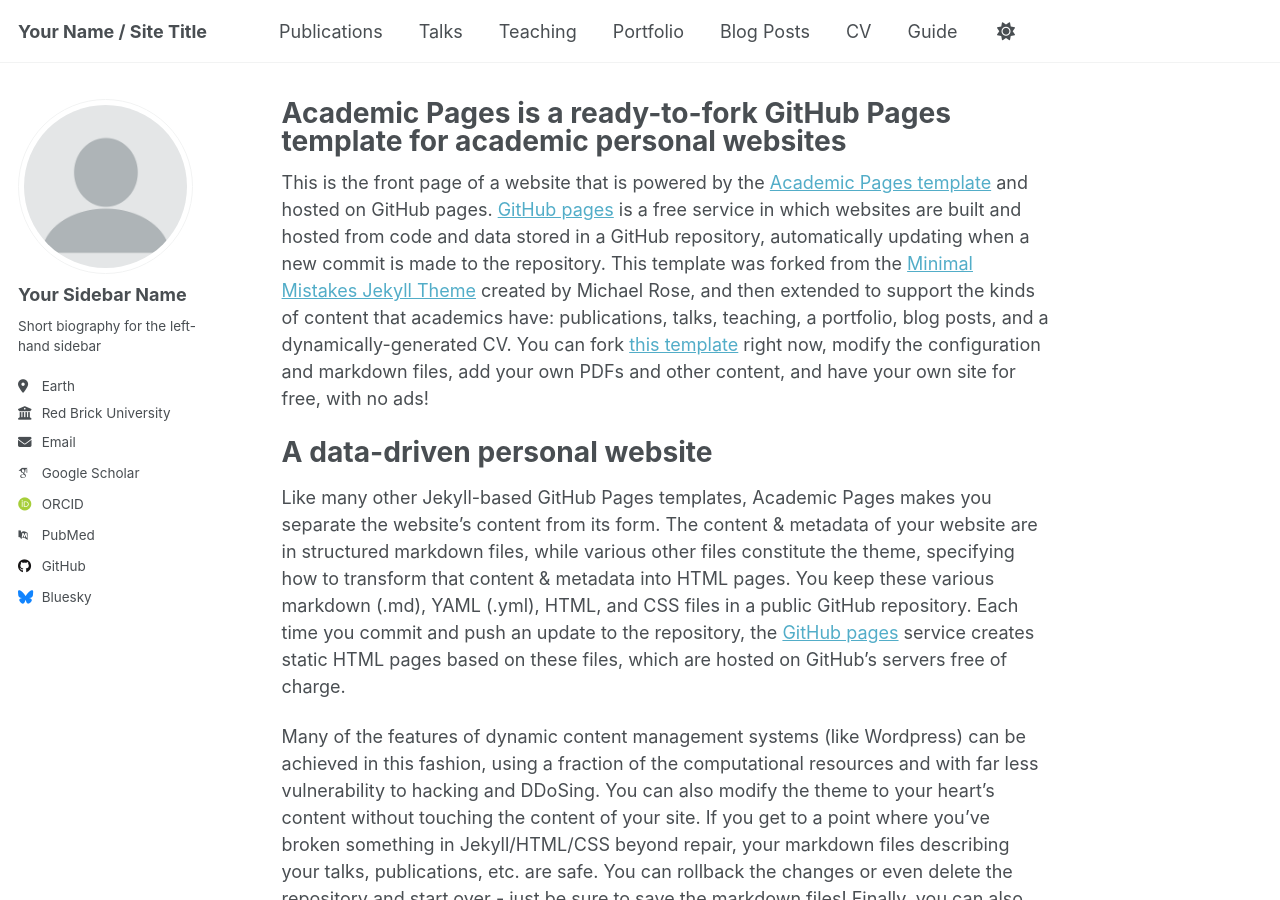
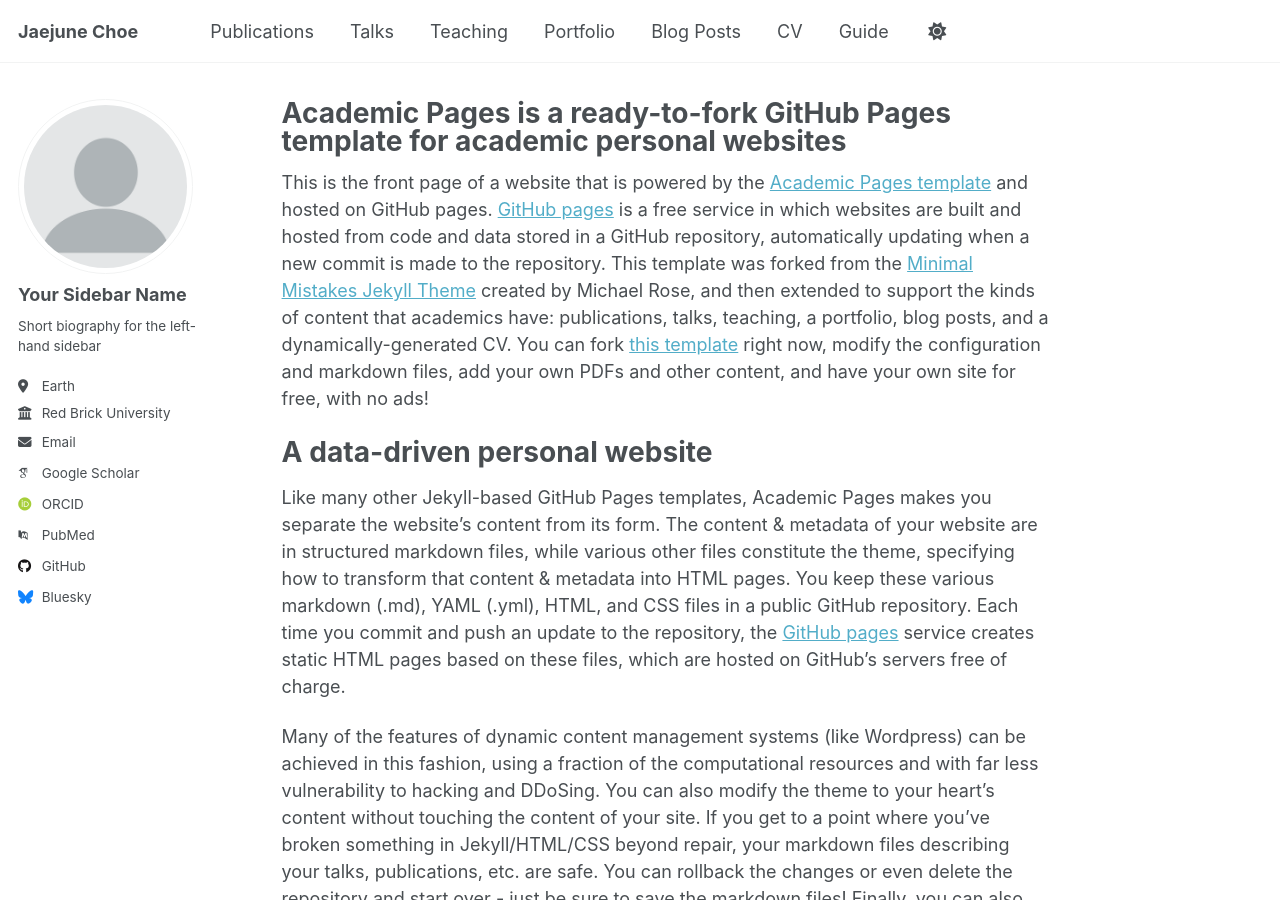
Before and after one commit to jaejunchoe/jaejunchoe.github.io, a Jekyll site: the page built from _pages/about.md, in a window 1280 px wide and 900 px high. Built offline with Jekyll 4.4.1, drawn with Linux system fonts in a browser that asks for light colours; some web fonts are replaced.

Commit message:
Update _config.yml

```diff
--- a/_config.yml
+++ b/_config.yml
@@ -9,7 +9,7 @@
 # Basic Site Settings
 locale                   : "en-US"
 site_theme               : "default"
-title                    : "Your Name / Site Title"
+title                    : "Jaejune Choe"
 title_separator          : "-"
 name                     : &name "Your Name"
 description              : &description "personal description"
```
